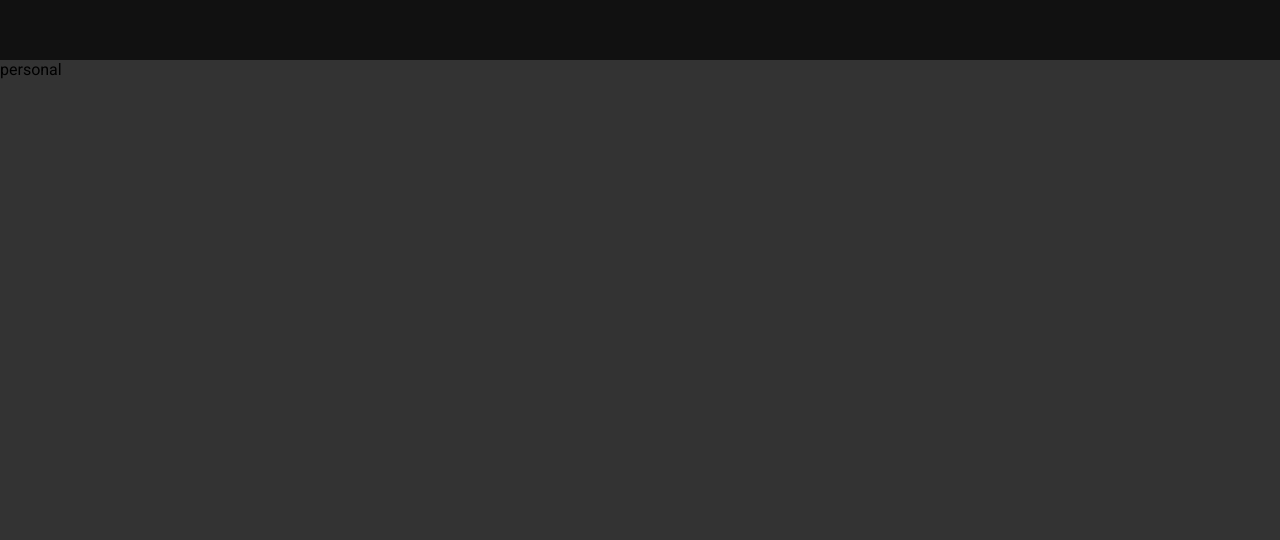
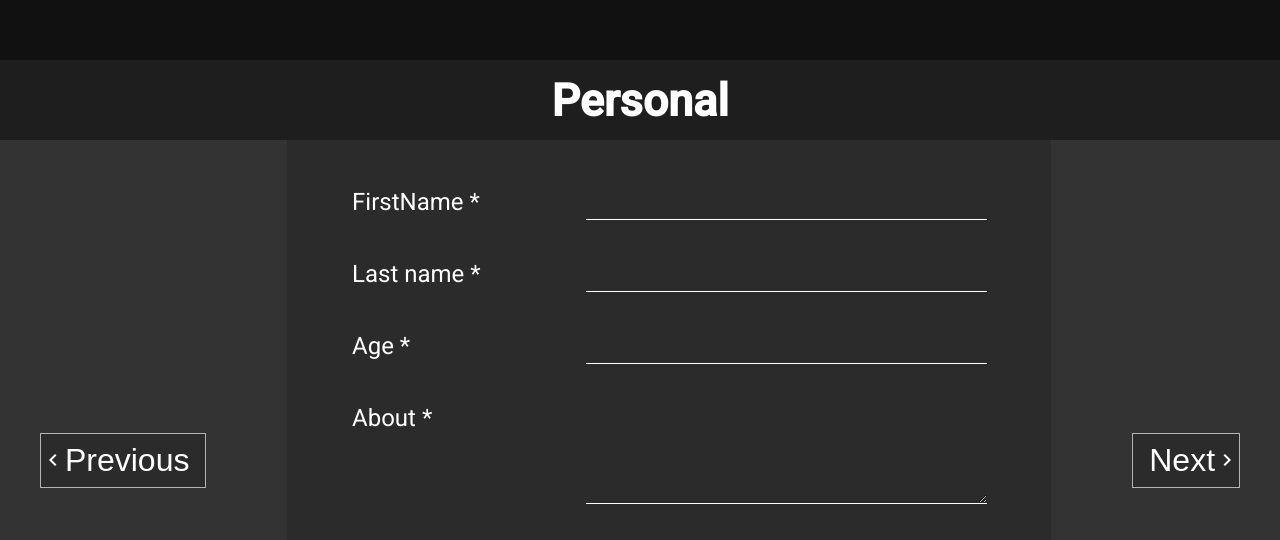
Before and after one commit to adrianeduard/angular-multi-step-form, an Angular app: page /personal in a window 1280 px wide. Shown: the part 740-1280 px from the top of the page. Before the commit the page ends 819 px from the top, so only its background shows below. Built offline with nearby package versions, Linux system fonts and the light colour scheme.

Commit message:
6 files modified

```diff
--- a/package.json
+++ b/package.json
@@ -20,6 +20,8 @@
     "@angular/platform-browser": "^14.0.0",
     "@angular/platform-browser-dynamic": "^14.0.0",
     "@angular/router": "^14.0.0",
+    "@popperjs/core": "^2.11.5",
+    "bootstrap": "^5.2.0",
     "rxjs": "~7.5.0",
     "tslib": "^2.3.0",
     "zone.js": "~0.11.4"
--- a/src/app/personal/personal/personal.component.html
+++ b/src/app/personal/personal/personal.component.html
@@ -1 +1,62 @@
-<div>personal</div>
+<app-wizard-step [title]="title" (nextStepClicked)="goToNextStep()">
+  <form [formGroup]="personalForm" [attr.aria-label]="title">
+    <label>
+      <span>FirstName *</span>
+      <input
+        class="form-control"
+        type="text"
+        formControlName="firstName"
+        required
+      />
+    </label>
+    <span
+      class="form-error"
+      *ngIf="submitted && firstNameCtrl?.errors?.required"
+    >
+      First name is required
+    </span>
+
+    <label>
+      <span>Last name *</span>
+      <input
+        class="form-control"
+        type="text"
+        formControlName="lastName"
+        required
+      />
+    </label>
+    <span
+      class="form-error"
+      *ngIf="submitted && lastNameCtrl?.errors?.required"
+    >
+      Last name is required
+    </span>
+
+    <label>
+      <span>Age *</span>
+      <input class="form-control" type="text" formControlName="age" required />
+    </label>
+    <span class="form-error" *ngIf="submitted && ageCtrl?.errors?.required">
+      Age is required
+    </span>
+    <span class="form-error" *ngIf="submitted && ageCtrl?.errors?.min">
+      Age has to be greater or equal than 18
+    </span>
+    <span class="form-error" *ngIf="submitted && ageCtrl?.errors?.max">
+      Age has to be less of equal then 120
+    </span>
+
+    <label>
+      <span>About *</span>
+      <textarea
+        class="form-control"
+        rows="4"
+        formControlName="about"
+        required
+      ></textarea>
+    </label>
+    <span class="form-error" *ngIf="submitted && aboutCtrl?.errors?.required">
+      About is required
+    </span>
+  </form>
+</app-wizard-step>
--- a/src/app/personal/personal/personal.component.scss
+++ b/src/app/personal/personal/personal.component.scss
@@ -0,0 +1,68 @@
+form {
+  width: 100%;
+  max-width: 700px;
+  padding: 2rem;
+  background: darken(#444, 10);
+  overflow-y: auto;
+}
+
+label {
+  display: flex;
+  justify-content: space-around;
+  min-height: 2rem;
+  padding: 1rem;
+
+  flex-direction: column;
+
+  span {
+    color: white;
+    font-size: 1.2rem;
+    width: 100%;
+  }
+
+  &:not(:last-child) {
+    margin-bottom: 0.5rem;
+  }
+
+  &:hover,
+  &:focus-within {
+    outline: 1px white solid;
+  }
+}
+
+.form-control {
+  width: 100%;
+  background: transparent;
+  border: none;
+  border-bottom: 1px solid white;
+  color: white;
+  font-size: 1.3rem;
+  padding-bottom: 0.3rem;
+  margin: 1rem 0;
+
+  &:focus {
+    outline: none;
+  }
+}
+
+.form-error {
+  display: block;
+  color: red;
+  margin: 0.5rem 0;
+}
+
+@media all and (min-width: 768px) {
+  label {
+    flex-direction: row;
+
+    span {
+      font-size: 1.5rem;
+      width: 30%;
+    }
+  }
+
+  .form-control {
+    width: 60%;
+    margin: 0;
+  }
+}
--- a/src/app/personal/personal/personal.component.ts
+++ b/src/app/personal/personal/personal.component.ts
@@ -1,4 +1,5 @@
 import { Component, OnInit } from '@angular/core';
+import { FormBuilder, Validators } from '@angular/forms';
 
 @Component({
   selector: 'app-personal',
@@ -6,7 +7,32 @@ import { Component, OnInit } from '@angular/core';
   styleUrls: ['./personal.component.scss'],
 })
 export class PersonalComponent implements OnInit {
-  constructor() {}
+  title = 'Personal';
+  personalForm = this.fb.group(
+    {
+      firstName: [null, [Validators.required]],
+      lastName: [null, [Validators.required]],
+      age: [
+        null,
+        [Validators.required, Validators.min(18), Validators.max(120)],
+      ],
+      about: [null, [Validators.required]],
+    },
+    {
+      updateOn: 'blur',
+    }
+  );
+  firstNameCtrl = this.personalForm.get('firstName');
+  lastNameCtrl = this.personalForm.get('lastName');
+  ageCtrl = this.personalForm.get('age');
+  aboutCtrl = this.personalForm.get('about');
+  submitted = false;
+
+  constructor(private fb: FormBuilder) {}
 
   ngOnInit() {}
+
+  goToNextStep() {
+    this.submitted = true;
+  }
 }
--- a/src/app/shared/wizard-step/wizard-step.component.html
+++ b/src/app/shared/wizard-step/wizard-step.component.html
@@ -2,14 +2,15 @@
   <header>
     <h1>{{ title }}</h1>
   </header>
+
   <div>
     <button id="previous-button" (click)="goToPreviousStep()">
-      <i class="material-icons">navidate_before</i> <span>Previous</span>
+      <i class="material-icons">navigate_before</i> <span>Previous</span>
     </button>
 
     <ng-content></ng-content>
 
-    <button id="next_button" (click)="goToNextStep()">
+    <button id="next-button" (click)="goToNextStep()">
       <span>Next</span> <i class="material-icons">navigate_next</i>
     </button>
   </div>
--- a/src/styles.css
+++ b/src/styles.css
@@ -1,3 +1,5 @@
+/* @import '~bootstrap/dist/css/bootstrap.css'; */
+
 body,
 html {
   margin: 0;
```
